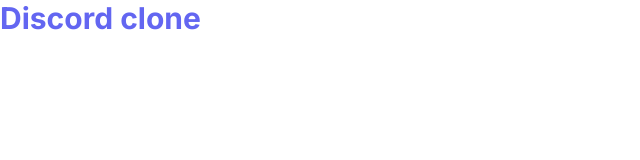
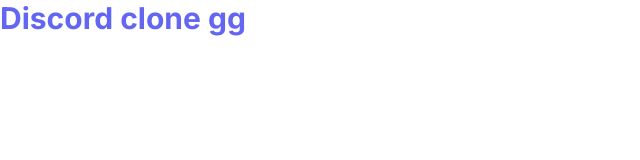
Before and after one commit to anotherITdude/discord-nextapp, a Next.js app: page / in a window 1280 px wide. Shown: the top 160 px of the page, without its empty margins (0-640 px from the left). Built offline with nearby package versions, Linux system fonts and the light colour scheme.

Commit message:
Fix: test

```diff
--- a/app/page.tsx
+++ b/app/page.tsx
@@ -3,7 +3,7 @@
 export default function Home() {
   return (
     <p className='text-3xl font-bold text-indigo-500'>
-      Discord clone
+      Discord clone gg
    </p>
   )
 }
```
